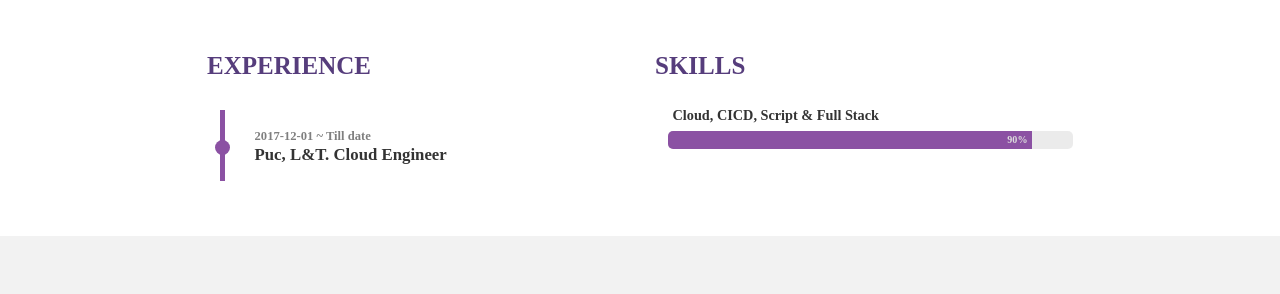
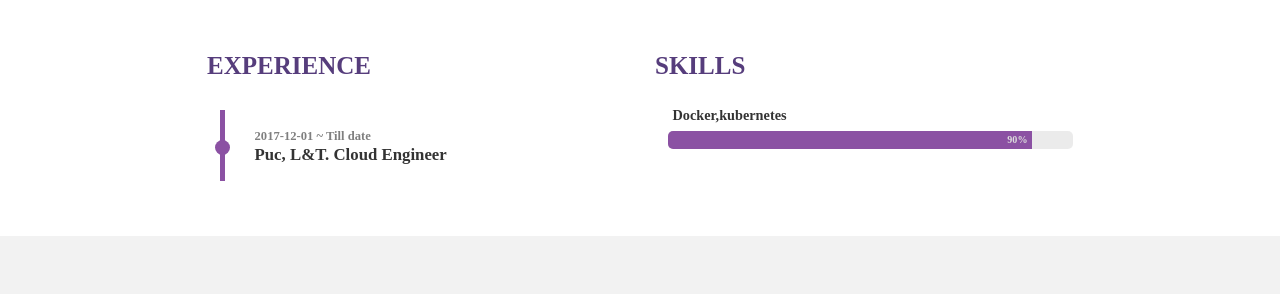
Before and after one commit to mcubescloud/site, a Jekyll site: the page built from portfolio.html, in a window 1280 px wide. Shown: the part 406-700 px from the top of the page. Built offline with Jekyll 4.4.1, drawn with Linux system fonts in a browser that asks for light colours; nearby versions of some CDN libraries; some web fonts are replaced.

Commit message:
Update _config.yml

```diff
--- a/_config.yml
+++ b/_config.yml
@@ -17,7 +17,8 @@
         end : Till date
         experience : Puc, L&T. Cloud Engineer
     skills :
-      - skill : Cloud, CICD, Script & Full Stack
+      - skill : AWS, GCP and AZURE
+        skill : Docker,kubernetes
         value : 90  # Percent value
 
   # Icons
```
